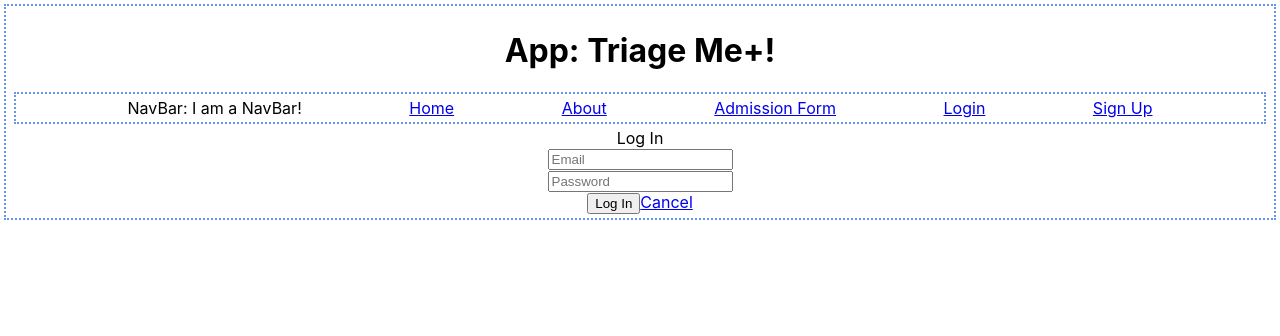
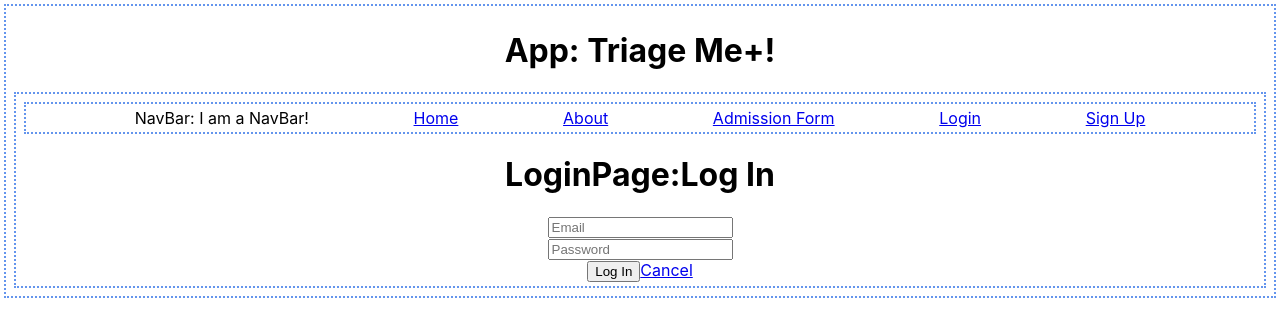
Before and after one commit to robified/react_triageMe, a React (Create React App) app: page /login in a window 1280 px wide. Shown: the top 336 px of the page. Built offline with nearby package versions, Linux system fonts and the light colour scheme.

Commit message:
Add className component and LoginPage identification.

```diff
--- a/src/pages/LoginPage/LoginPage.jsx
+++ b/src/pages/LoginPage/LoginPage.jsx
@@ -32,10 +32,12 @@ class LoginPage extends Component {
 
   render() {
     return (
-      <div>
+      <div className="component">
         <NavBar/>
 
-        <header>Log In</header>
+        <header>
+          <h1>LoginPage:Log In</h1>
+        </header>
 
         <form onSubmit={this.handleSubmit} >
           <div>
```
